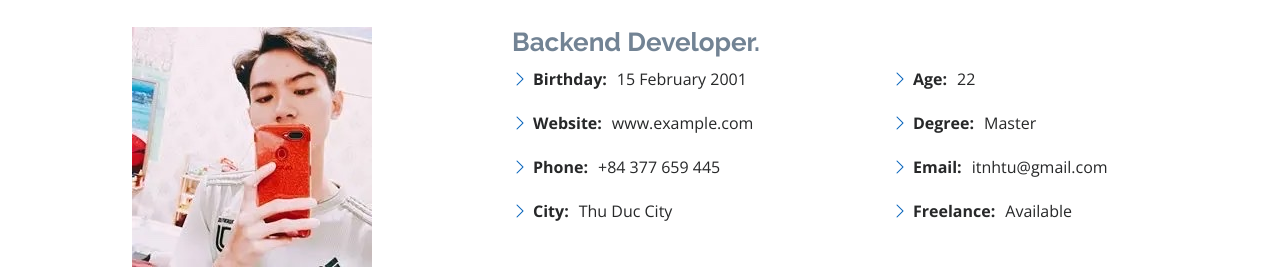
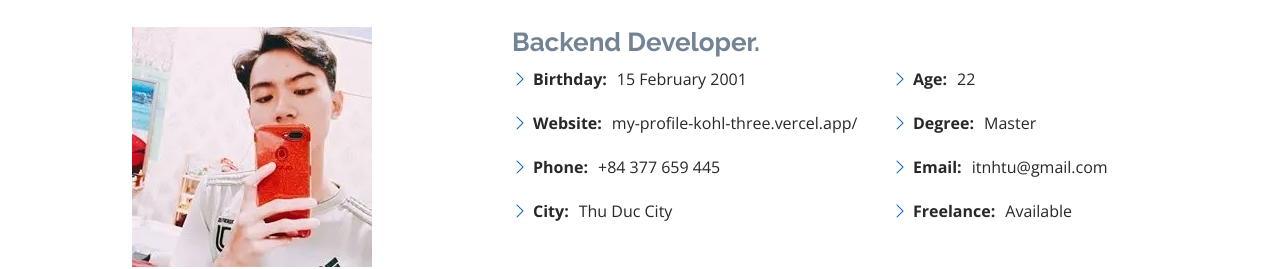
Before and after one commit to nht1312/Profile, a plain HTML site: page index.html in a window 1280 px wide. Shown: the part 1013-1282 px from the top of the page. Drawn offline with nearby package versions, Linux system fonts and the light colour scheme.

Commit message:
add website

```diff
--- a/index.html
+++ b/index.html
@@ -82,7 +82,7 @@
               <div class="col-lg-6">
                 <ul>
                   <li><i class="bi bi-chevron-right"></i> <strong>Birthday:</strong> <span>15 February 2001</span></li>
-                  <li><i class="bi bi-chevron-right"></i> <strong>Website:</strong> <span>www.example.com</span></li>
+                  <li><i class="bi bi-chevron-right"></i> <strong>Website:</strong> <span>my-profile-kohl-three.vercel.app/</span></li>
                   <li><i class="bi bi-chevron-right"></i> <strong>Phone:</strong> <span>+84 377 659 445</span></li>
                   <li><i class="bi bi-chevron-right"></i> <strong>City:</strong> <span>Thu Duc City</span></li>
                 </ul>
```
